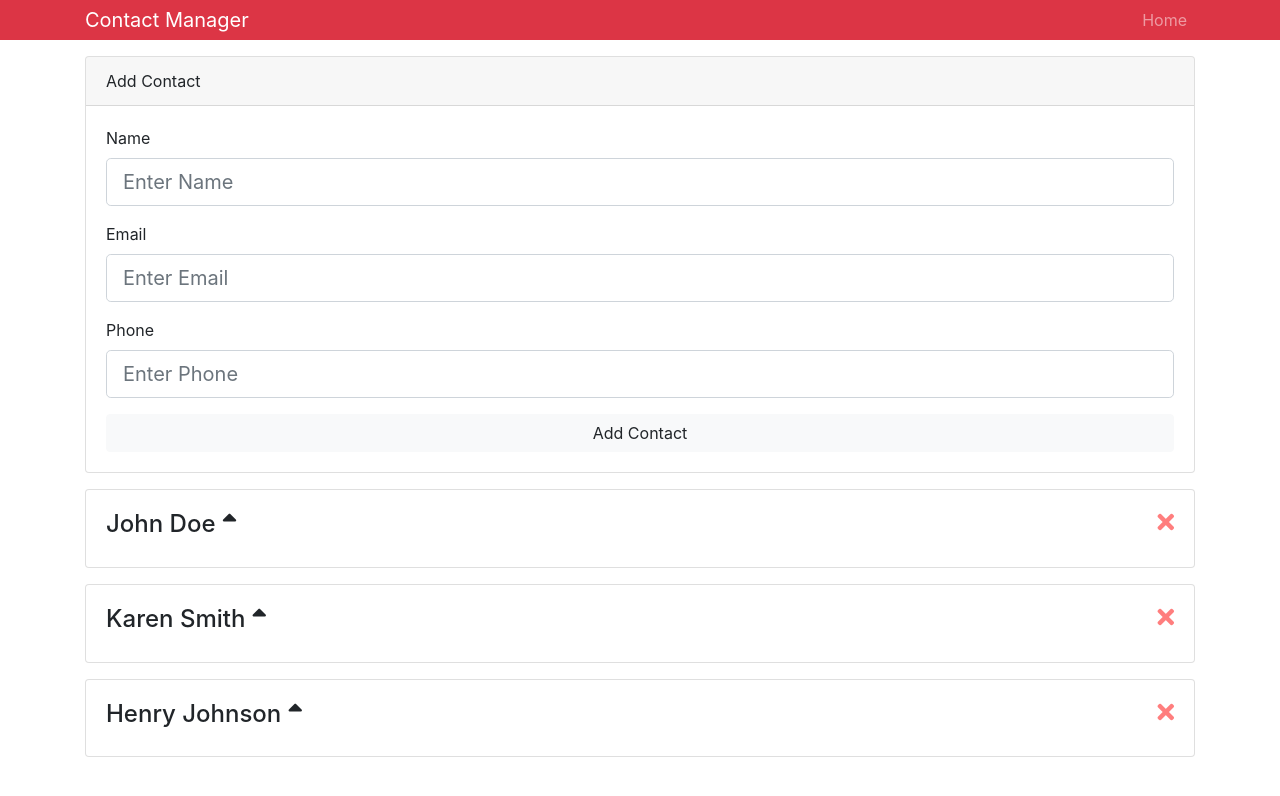
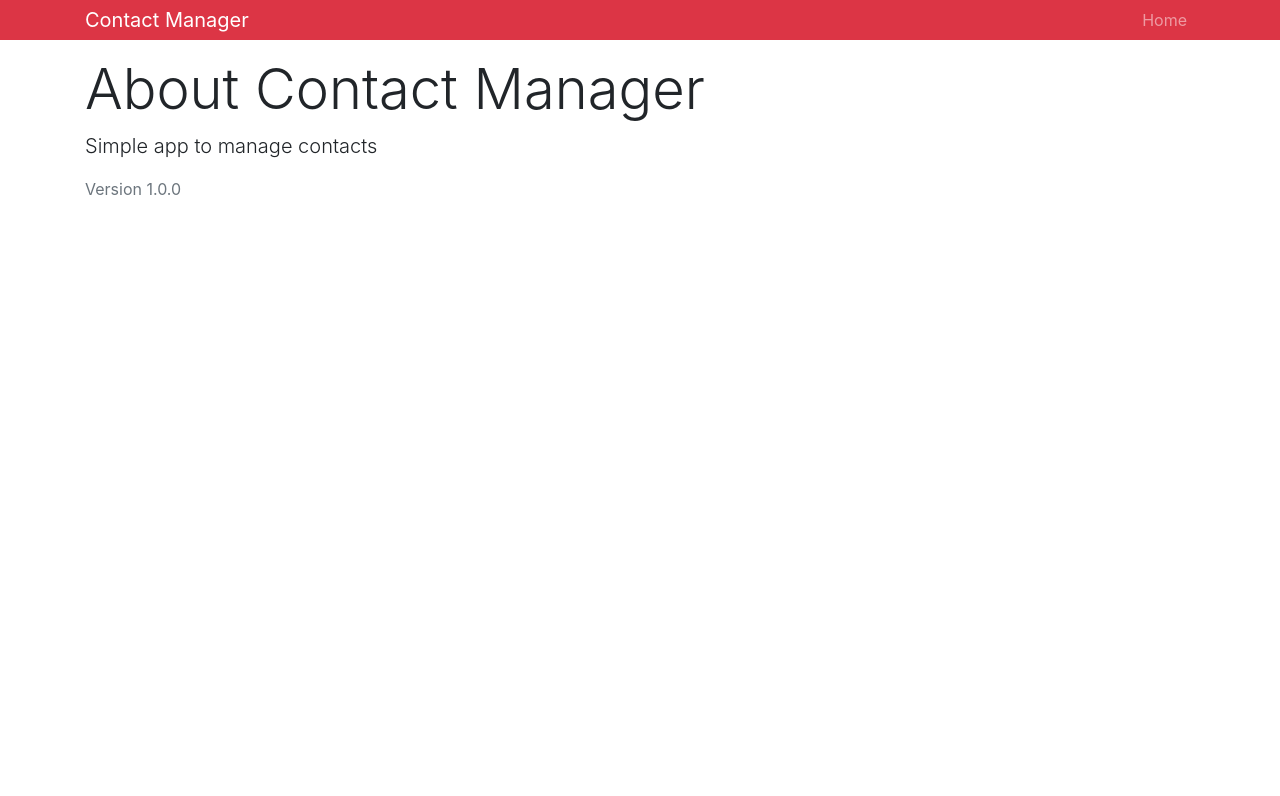
Before and after one commit to endorphin82/ReactFrontToBack, a React (Create React App) app: page /about in a window 1280 px wide. Shown: the top 796 px of the page. Built offline with nearby package versions, Linux system fonts and the light colour scheme.

Commit message:
06.01.ReactRouterSetup

```diff
--- a/package.json
+++ b/package.json
@@ -8,6 +8,7 @@
     "prop-types": "^15.6.2",
     "react": "^16.5.2",
     "react-dom": "^16.5.2",
+    "react-router-dom": "^4.3.1",
     "react-scripts": "1.1.5",
     "uuid": "^3.3.2"
   },
--- a/src/App.js
+++ b/src/App.js
@@ -1,10 +1,13 @@
 import React, { Component } from 'react';
+import { BrowserRouter as Router,
+Route, Switch } from 'react-router-dom';
 
 import { Provider } from './context';
 
 import Header from "./components/layout/Header";
 import Contacts from "./components/contacts/Contacts";
 import AddContact from "./components/contacts/AddContact";
+import About from "./components/pages/About";
 
 import 'bootstrap/dist/css/bootstrap.min.css';
 import './App.css';
@@ -13,13 +16,18 @@
   render() {
     return (
       <Provider>
-        <div className="App">
-          <Header branding="Contact Manager"/>
-          <div className="container">
-            <AddContact />
-            <Contacts />
+        <Router>
+          <div className="App">
+            <Header branding="Contact Manager"/>
+            <div className="container">
+              <Switch>
+                <Route exact path="/" component={Contacts} />
+                <Route exact path="/contact/add" component={AddContact} />
+                <Route exact path="/about" component={About} />
+              </Switch>
+            </div>
           </div>
-        </div>
+        </Router>
       </Provider>
     );
   }
--- a/src/components/contacts/Contacts.js
+++ b/src/components/contacts/Contacts.js
@@ -11,6 +11,9 @@
           const { contacts } = value;
           return (
             <Fragment>
+              <h1 className="display-4 mb-2">
+                <span className="text-danger">Contact</span> List
+              </h1>
               { contacts.map(contact => (
                 <Contact
                   key={contact.id}
--- /dev/null
+++ b/src/components/pages/About.js
@@ -0,0 +1,13 @@
+import React from 'react';
+
+const About = () => {
+  return (
+    <div>
+      <h1 className="display-4">About Contact Manager</h1>
+      <p className='lead'>Simple app to manage contacts</p>
+      <p className="text-secondary">Version 1.0.0</p>
+    </div>
+  );
+};
+
+export default About;
```
Also changed, not shown: 1 other file (tests, documents, lock files or other folders).
